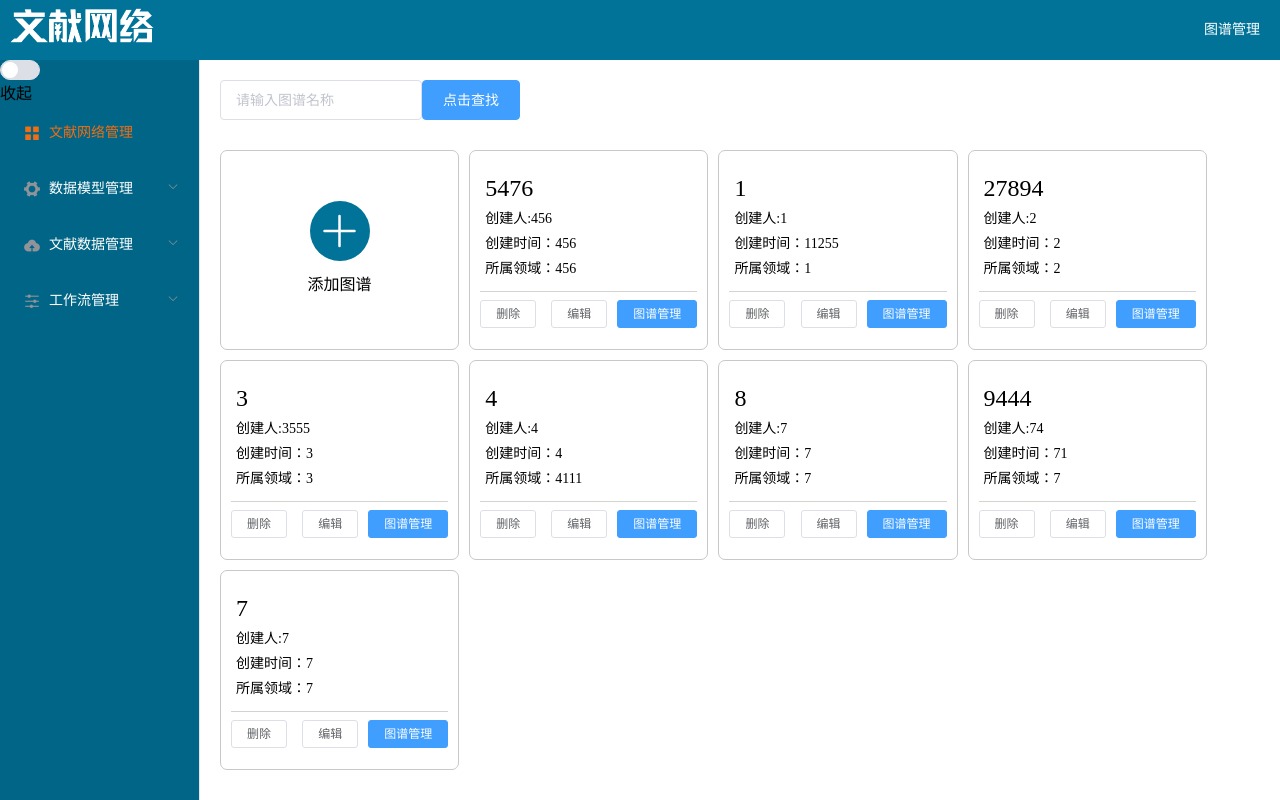
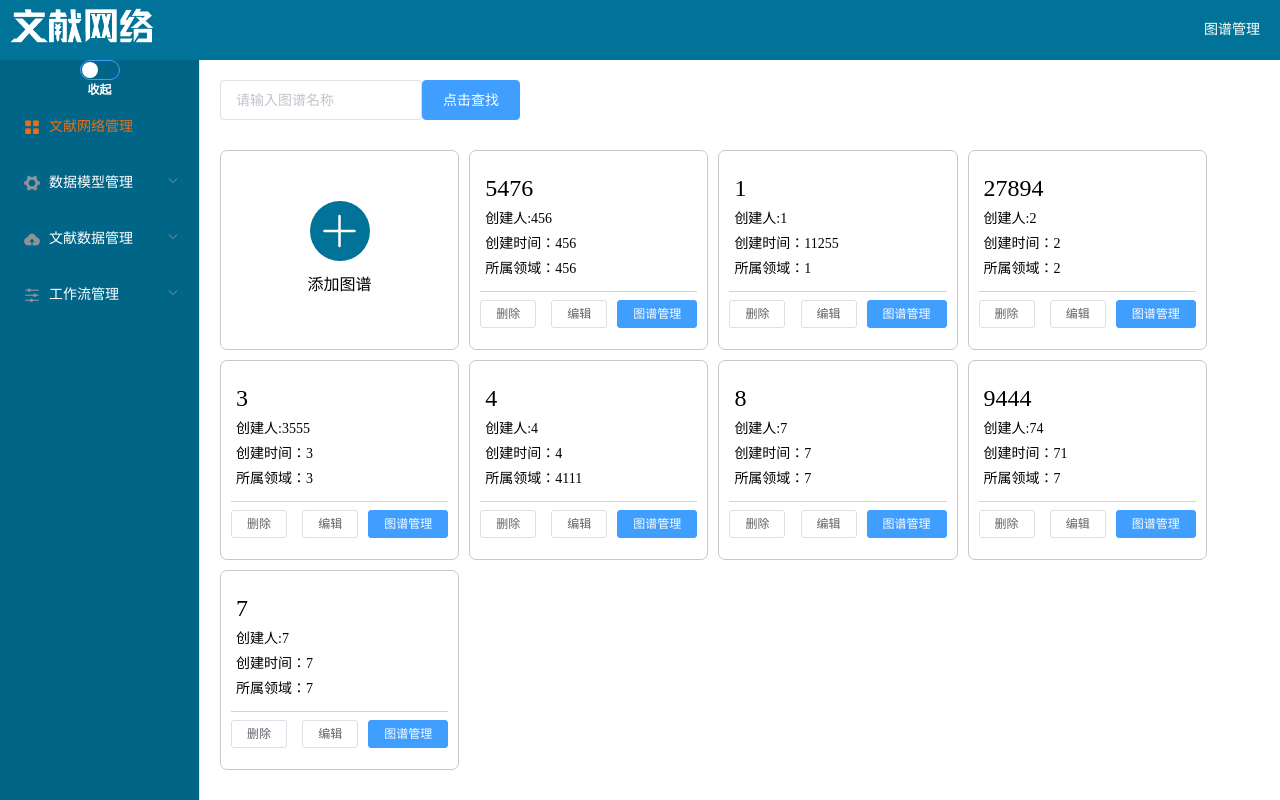
Before and after one commit to xiaobao999/netBack111, a Vue app: page /netment in a window 1280 px wide. Built offline with nearby package versions, Linux system fonts and the light colour scheme; data requests are answered from the project's data file.

Commit message:
导航修改

```diff
--- a/src/views/Home.vue
+++ b/src/views/Home.vue
@@ -26,8 +26,10 @@
           @close="handleClose"
           :collapse="isCollapse"
         >
-          <el-switch v-model="isCollapse"></el-switch>
-          <div>{{!isCollapse?'收起':'展开'}}</div>
+          <div class="Tips">
+            <el-switch v-model="isCollapse"></el-switch>
+            <b>{{!isCollapse?'收起':'展开'}}</b>
+          </div>
           <el-menu-item index="netment">
             <i class="el-icon-menu"></i>
             <span slot="title">文献网络管理</span>
@@ -146,4 +148,22 @@ export default {
     // 开关样式
   }
 }
+.Tips {
+  display: flex;
+  flex-direction: column;
+  justify-content: center;
+  align-items: center;
+  b {
+    font-size: 12px;
+    color: #fff;
+  }
+}
+/deep/.el-switch.is-checked .el-switch__core {
+  border-color: #409eff;
+  background-color: #006586 !important;
+}
+/deep/.el-switch__core {
+  border-color: #409eff;
+  background: #006586 !important;
+}
 </style>
```
